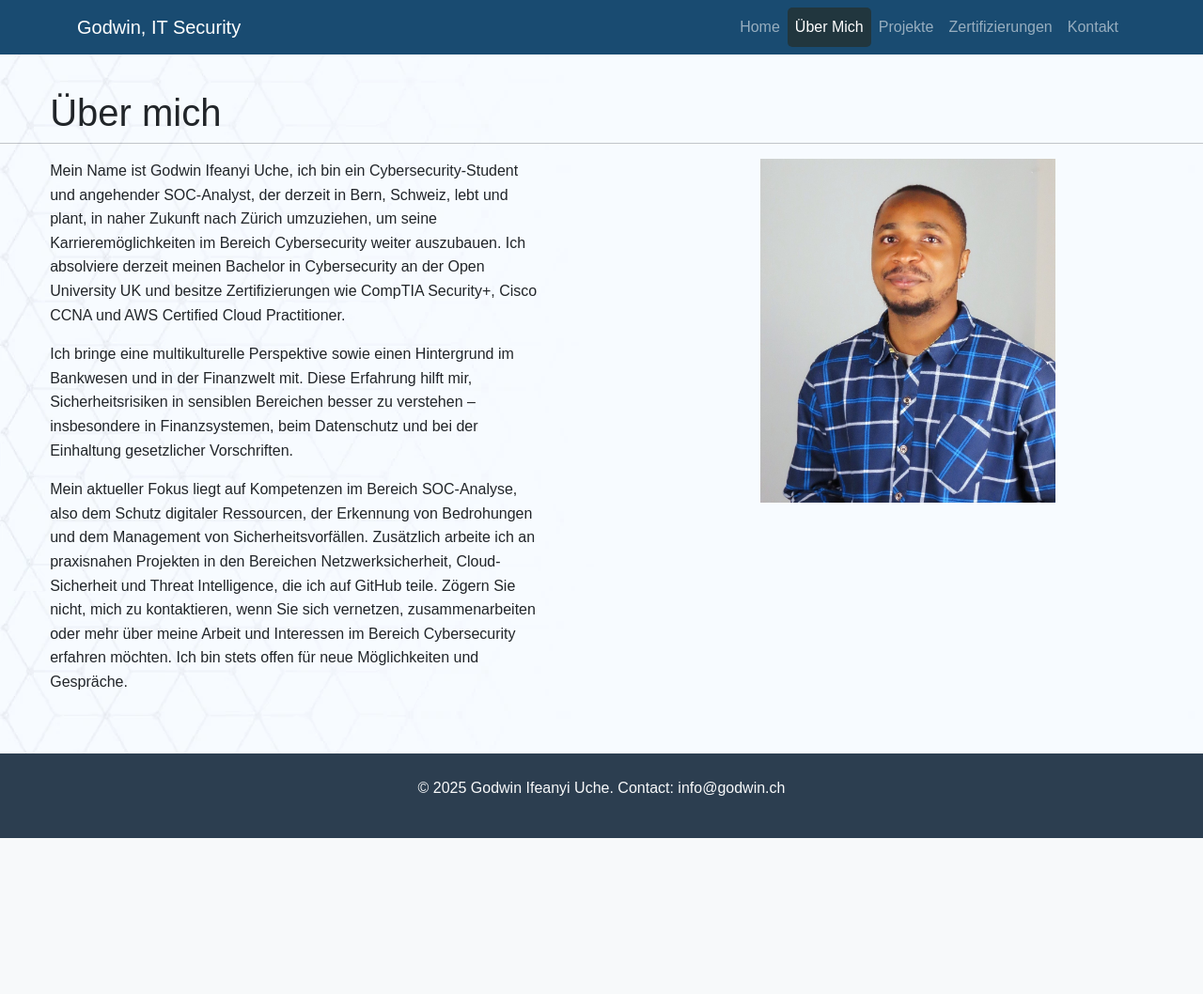
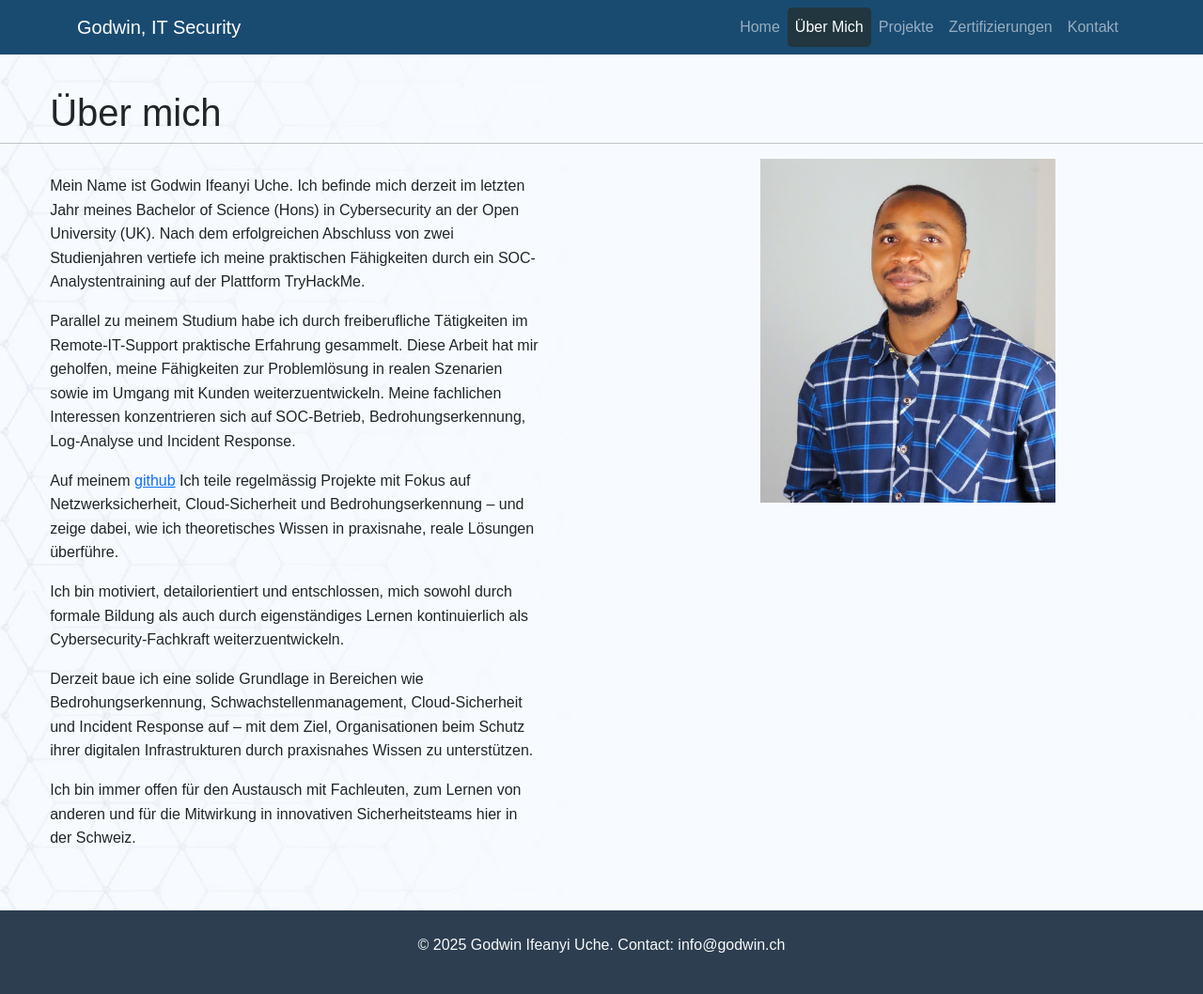
Before and after one commit to godwinsec/portfolio, a Django app: page /about/ in a window 1280 px wide. Shown: the whole page at 94% size. Before the commit the page ends 892 px from the top, so only its background shows below. Run offline with Django 5.2, Linux system fonts and the light colour scheme; some web fonts are replaced.

Commit message:
Updated About Me

```diff
--- a/main/templates/main/about.html
+++ b/main/templates/main/about.html
@@ -9,32 +9,54 @@
     <h1 style="padding-left: 5%">Über mich</h1>
     <hr />
     <div class="col-md-6" style="padding: 0px 5%">
+      <p></p>
       <p>
-        Mein Name ist Godwin Ifeanyi Uche, ich bin ein Cybersecurity-Student und
-        angehender SOC-Analyst, der derzeit in Bern, Schweiz, lebt und plant, in
-        naher Zukunft nach Zürich umzuziehen, um seine Karrieremöglichkeiten im
-        Bereich Cybersecurity weiter auszubauen. Ich absolviere derzeit meinen
-        Bachelor in Cybersecurity an der Open University UK und besitze
-        Zertifizierungen wie CompTIA Security+, Cisco CCNA und AWS Certified
-        Cloud Practitioner.
+        Mein Name ist Godwin Ifeanyi Uche. Ich befinde mich derzeit im letzten
+        Jahr meines Bachelor of Science (Hons) in Cybersecurity an der Open
+        University (UK). Nach dem erfolgreichen Abschluss von zwei Studienjahren
+        vertiefe ich meine praktischen Fähigkeiten durch ein
+        SOC-Analystentraining auf der Plattform TryHackMe.
       </p>
+
       <p>
-        Ich bringe eine multikulturelle Perspektive sowie einen Hintergrund im
-        Bankwesen und in der Finanzwelt mit. Diese Erfahrung hilft mir,
-        Sicherheitsrisiken in sensiblen Bereichen besser zu verstehen –
-        insbesondere in Finanzsystemen, beim Datenschutz und bei der Einhaltung
-        gesetzlicher Vorschriften.
+        Parallel zu meinem Studium habe ich durch freiberufliche Tätigkeiten im
+        Remote-IT-Support praktische Erfahrung gesammelt. Diese Arbeit hat mir
+        geholfen, meine Fähigkeiten zur Problemlösung in realen Szenarien sowie
+        im Umgang mit Kunden weiterzuentwickeln. Meine fachlichen Interessen
+        konzentrieren sich auf SOC-Betrieb, Bedrohungserkennung, Log-Analyse und
+        Incident Response.
       </p>
+
       <p>
-        Mein aktueller Fokus liegt auf Kompetenzen im Bereich SOC-Analyse, also
-        dem Schutz digitaler Ressourcen, der Erkennung von Bedrohungen und dem
-        Management von Sicherheitsvorfällen. Zusätzlich arbeite ich an
-        praxisnahen Projekten in den Bereichen Netzwerksicherheit,
-        Cloud-Sicherheit und Threat Intelligence, die ich auf GitHub teile.
-        Zögern Sie nicht, mich zu kontaktieren, wenn Sie sich vernetzen,
-        zusammenarbeiten oder mehr über meine Arbeit und Interessen im Bereich
-        Cybersecurity erfahren möchten. Ich bin stets offen für neue
-        Möglichkeiten und Gespräche.
+        Auf meinem
+        <a
+          href="https://github.com/godwinsec"
+          target="_blank"
+          rel="noopener noreferrer"
+          >github</a
+        >
+        Ich teile regelmässig Projekte mit Fokus auf Netzwerksicherheit,
+        Cloud-Sicherheit und Bedrohungserkennung – und zeige dabei, wie ich
+        theoretisches Wissen in praxisnahe, reale Lösungen überführe.
+      </p>
+
+      <p>
+        Ich bin motiviert, detailorientiert und entschlossen, mich sowohl durch
+        formale Bildung als auch durch eigenständiges Lernen kontinuierlich als
+        Cybersecurity-Fachkraft weiterzuentwickeln.
+      </p>
+
+      <p>
+        Derzeit baue ich eine solide Grundlage in Bereichen wie
+        Bedrohungserkennung, Schwachstellenmanagement, Cloud-Sicherheit und
+        Incident Response auf – mit dem Ziel, Organisationen beim Schutz ihrer
+        digitalen Infrastrukturen durch praxisnahes Wissen zu unterstützen.
+      </p>
+
+      <p>
+        Ich bin immer offen für den Austausch mit Fachleuten, zum Lernen von
+        anderen und für die Mitwirkung in innovativen Sicherheitsteams hier in
+        der Schweiz.
       </p>
     </div>
     <div class="col-md-6" style="text-align: center">
```
Also changed, not shown: db.sqlite3 (added).
